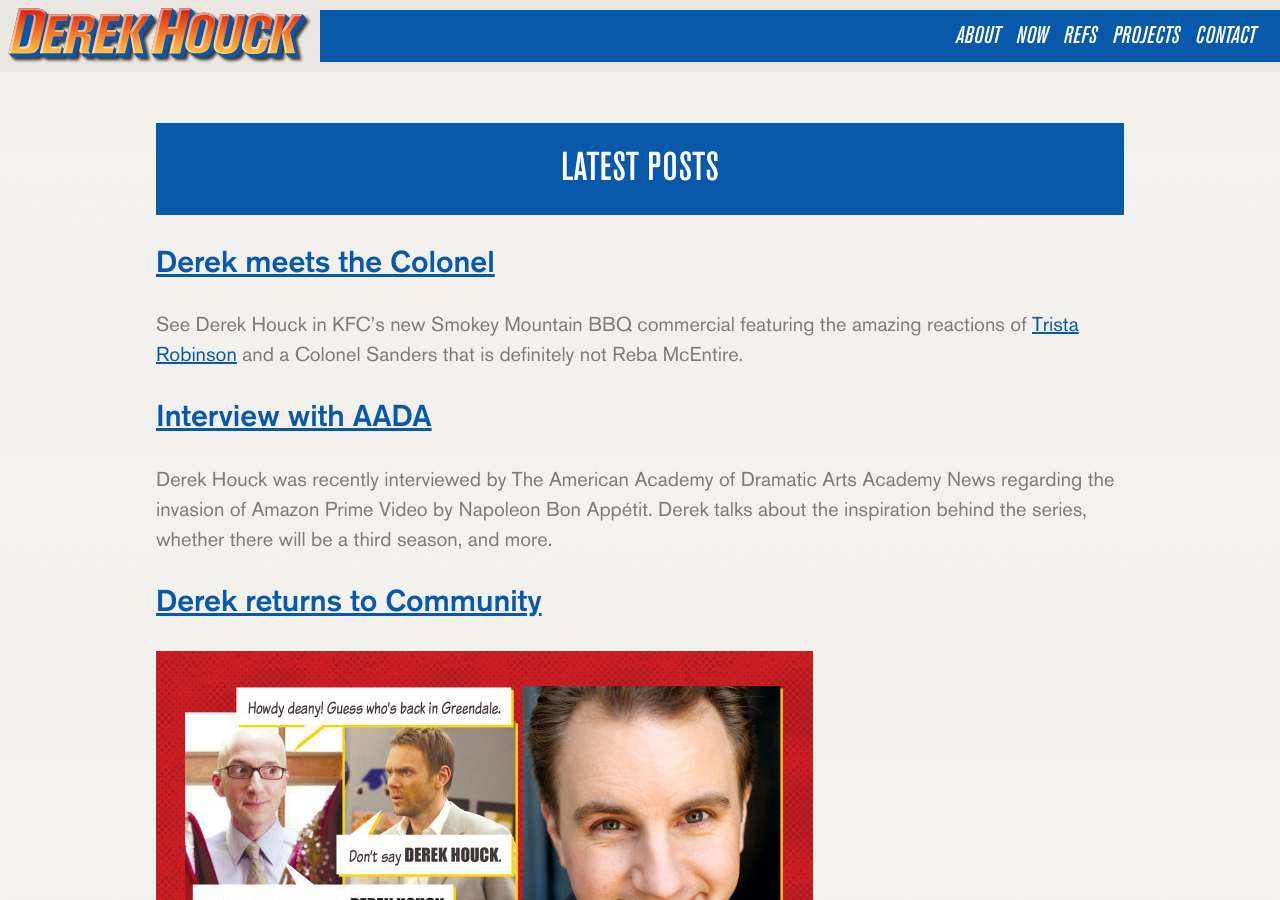
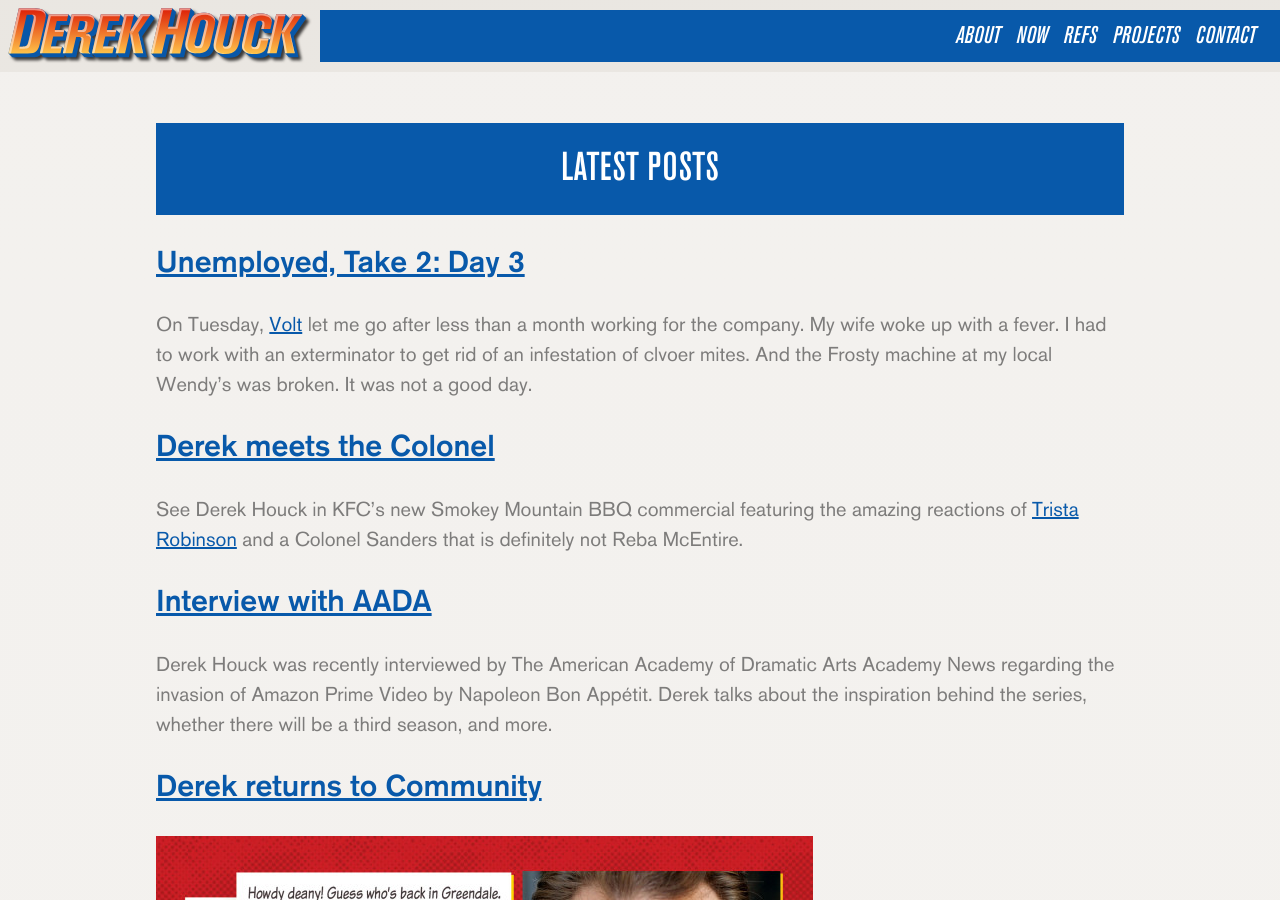
Before and after one commit to derekhouck/derekhouck.github.io, a Jekyll site: the page built from blog.html, in a window 1280 px wide and 900 px high. Built offline with Jekyll 4.4.1, drawn with Linux system fonts in a browser that asks for light colours; some of the changed lines change nothing that is shown.

Commit message:
Unemployed, Take 2: Day 3

```diff
--- /dev/null
+++ b/_posts/2024-03-21-unemployed-take-2-day-3.md
@@ -0,0 +1,42 @@
+---
+title: "Unemployed, Take 2: Day 3"
+author: Derek Houck
+categories:
+  - unemployed-take-2
+---
+
+On Tuesday, [Volt](https://www.textvolt.com/) let me go after less than a month working
+for the company. My wife woke up with a fever. I had to work with an exterminator to get
+rid of an infestation of clvoer mites. And the Frosty machine at my local Wendy's was
+broken. It was not a good day.
+
+On Wednesday, I posted about what had happened to me on [LinkedIn](https://www.linkedin.com/posts/derekhouck_rust-opentowork-activity-7176252664467320834-VF2c). To my suprise, the post
+went viral. And let me tell you, go viral on LinkedIn is _weird_. I learned about
+[Comment For Better Reach](https://blog.linkboost.co/cfbr-pros-and-cons-how-to-use-the-linkedin-commenting-for-better-reach/) through all the
+[#cfbr](https://www.linkedin.com/feed/hashtag/?keywords=cfbr) comments added to the post.
+I received hundreds of connection requests and dozens of messages from recruiters and resume coaches of
+varying levels of repute. As of 10:10 am Central Time this morning, the post has over
+140,000 impressions, 1,300+ reaction, 113 comments, and 69 _(nice)_ reposts.
+
+I wish I had a clue about why this post, in particular, went viral. But I don't. I imagine
+adding the [#OpenToWork](https://www.linkedin.com/feed/hashtag/?keywords=opentowork) hashtag
+was a big part of it. But that's added to all "Open to Work" posts by default. While I
+would love to say it was my eloquent writing style, there are plenty of LinkedIn members
+writing just as pretty prose that are barely getting noticed. My best guess is that my
+post resonated with several different groups of people who could sympathize with my
+current situation. Over the course of the day, I received comments and messages from
+people who had similarly transitioned from the entertainment industry to tech seeking
+stability and not finding it here. I heard from other folks who had been laid off multiple
+times within the past year, nine months, six months. And most heart-breaking of all, I
+read stories from other intended parents whose IVF and surrogacy journies were jeopardized
+by issues out of their control. It was simultaneously reassuring and saddening to learn
+just how much I am not alone in this particular struggle. I hope everyone who interacted
+with that post yesterday finds a job and career that is stable, fulfilling, and allows
+them to live the life they've been yearning for.
+
+It is now Thurday, March 21st, 2024. There are several employment lawyers in Oklahoma I
+need to call today. I have to find a box and ship back my Volt laptop. And I'm about to
+meet with my _[Never Search Alone](https://www.phyl.org/)_ Job Search Council for the
+first time since this unemployment sequel began. I'm gonna try and document my journey
+this time around. I hope I can look back on these posts in a year or two with a job,
+a child, and confidence in the future. Talk to you all soon.
--- a/now.md
+++ b/now.md
@@ -4,11 +4,15 @@
 
 # Now
 
-_Last updated on March 6th, 2024_.
+_Last updated on March 21st, 2024_.
 
-On February 26th, I started work as a Product & Software Engineer at [Volt](https://www.textvolt.com). I also continue to volunteer as a mentor for [Techtonica](https://techtonica.org/).
+I was let go from [Volt](https://www.textvolt.com/) after less than a month working for the company. You can read more about that over on [LinkedIn](https://www.linkedin.com/posts/derekhouck_rust-opentowork-activity-7176252664467320834-VF2c).
 
-In November of 2023, my wife, myself, and our two cats all moved back to Kansas City, Missouri after twenty years in Los Angeles. I'm still getting reacquainted with the city and its wonderful food.
+I decided to go old school and started [blogging](/blog.html) about my experience. If you
+have an RSS reader, you can subscribe to the [feed](/feed.xml).
+
+In November of 2023, my wife, myself, and our two cats all moved back to Kansas City, Missouri. I'm still getting reacquainted with the city and its wonderful food. Let me know if you have any
+recommendations.
 
 Speaking of my cats, here's a photo of Dante, a mature tuxedo, and his younger brother, Hazel, an immature tabby.
 
```
